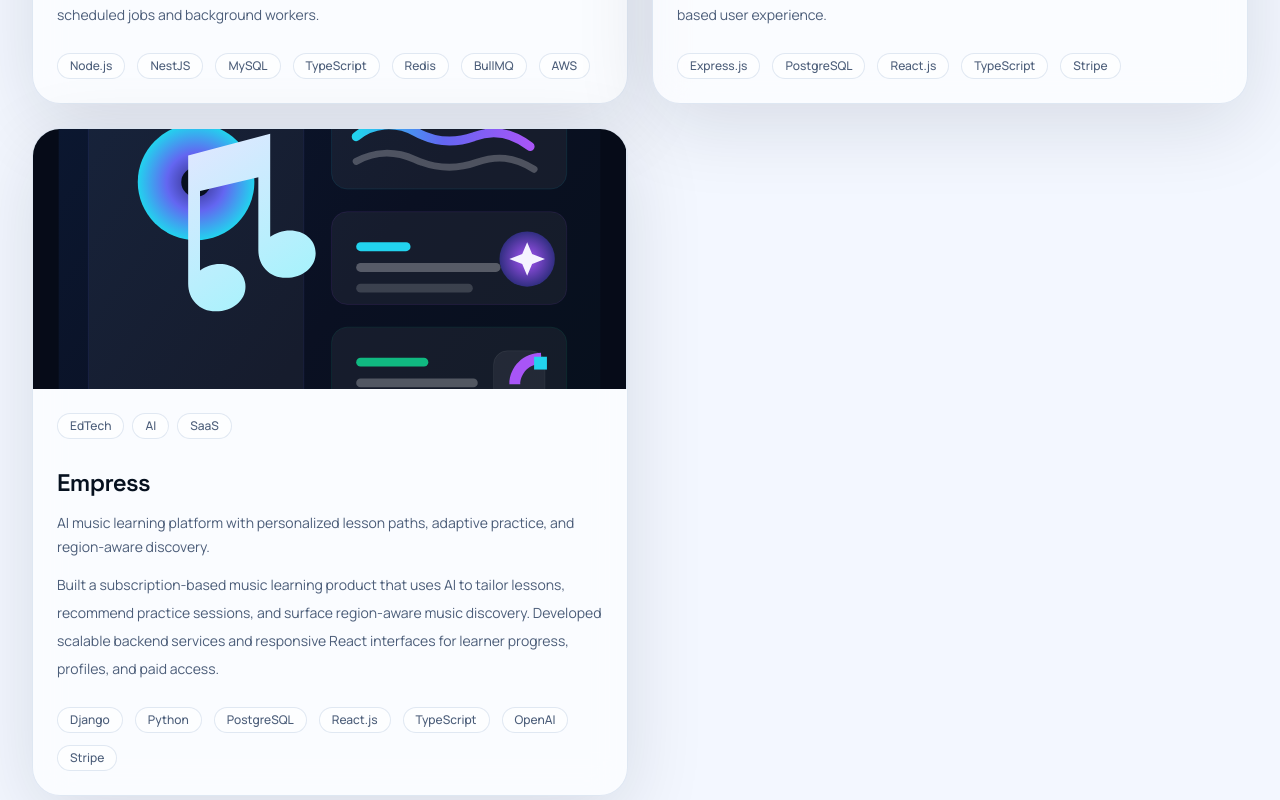
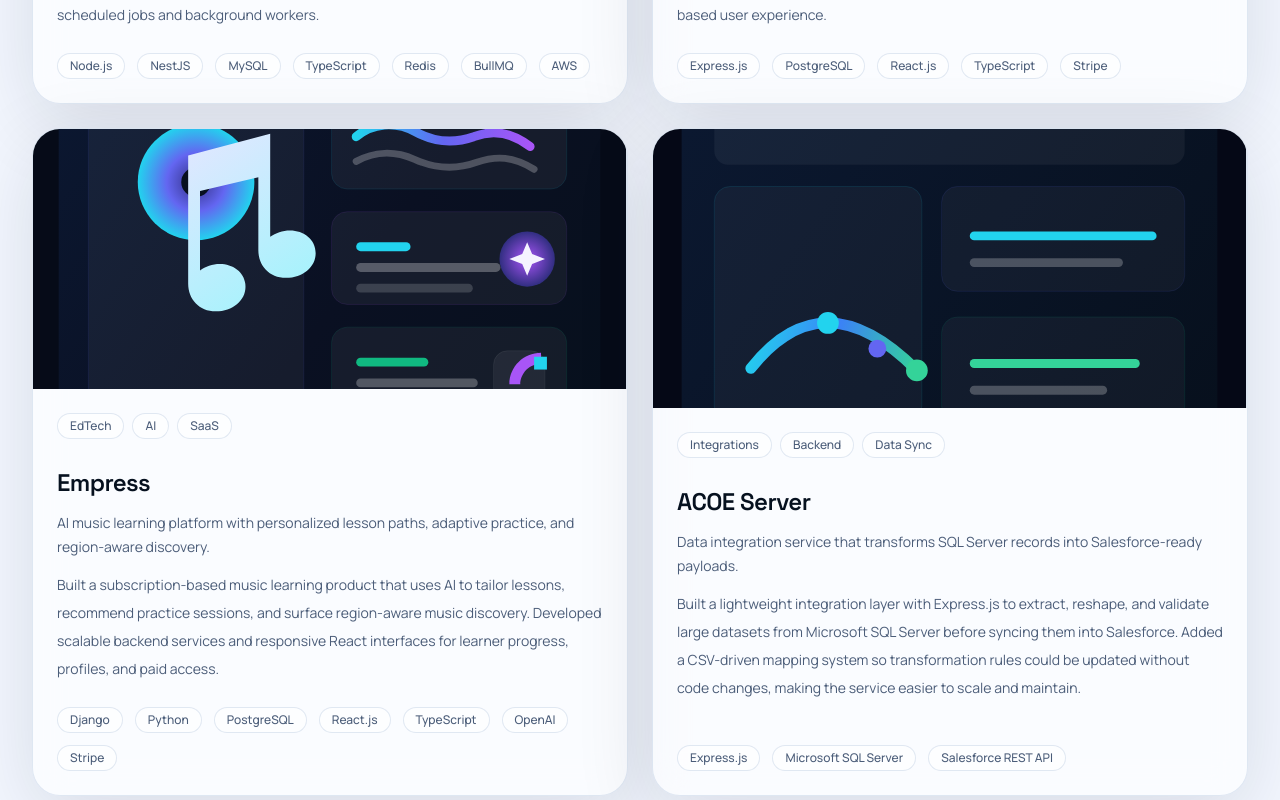
Before and after one commit to rajasadeem/portfolio, a Next.js app: page / in a window 1280 px wide. Shown: the part 5680-6480 px from the top of the page. Built offline with nearby package versions, Linux system fonts and the light colour scheme; no server answers.

Commit message:
update projects

```diff
--- a/src/content/projects.ts
+++ b/src/content/projects.ts
@@ -42,4 +42,14 @@
     image: "/projects/empress.svg",
     category: ["EdTech", "AI", "SaaS"],
   },
+  {
+    slug: "acoe-server",
+    title: "ACOE Server",
+    description: "Data integration service that transforms SQL Server records into Salesforce-ready payloads.",
+    summary:
+      "Built a lightweight integration layer with Express.js to extract, reshape, and validate large datasets from Microsoft SQL Server before syncing them into Salesforce. Added a CSV-driven mapping system so transformation rules could be updated without code changes, making the service easier to scale and maintain.",
+    techStack: ["Express.js", "Microsoft SQL Server", "Salesforce REST API"],
+    image: "/projects/signal-devops.svg",
+    category: ["Integrations", "Backend", "Data Sync"],
+  },
 ];
```
